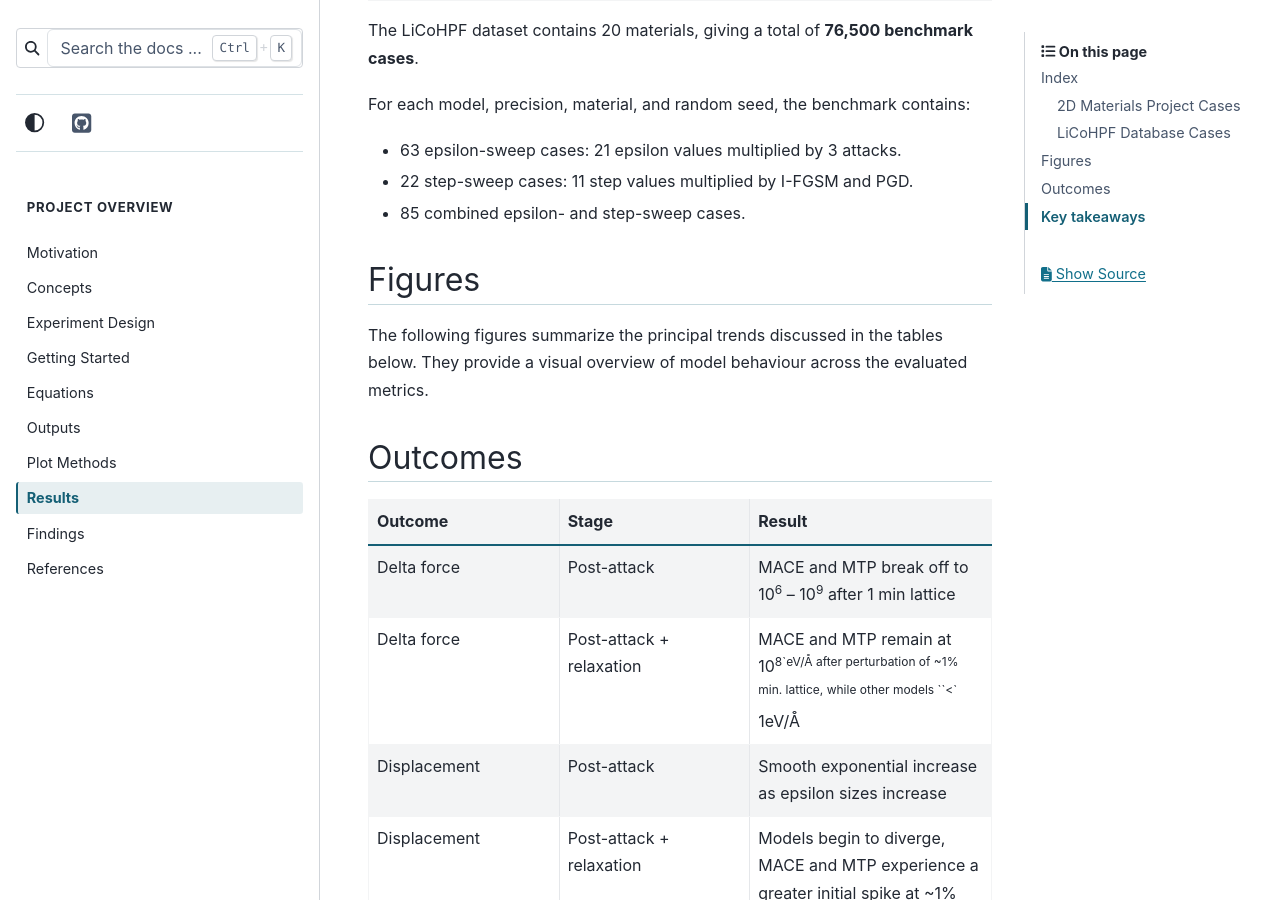
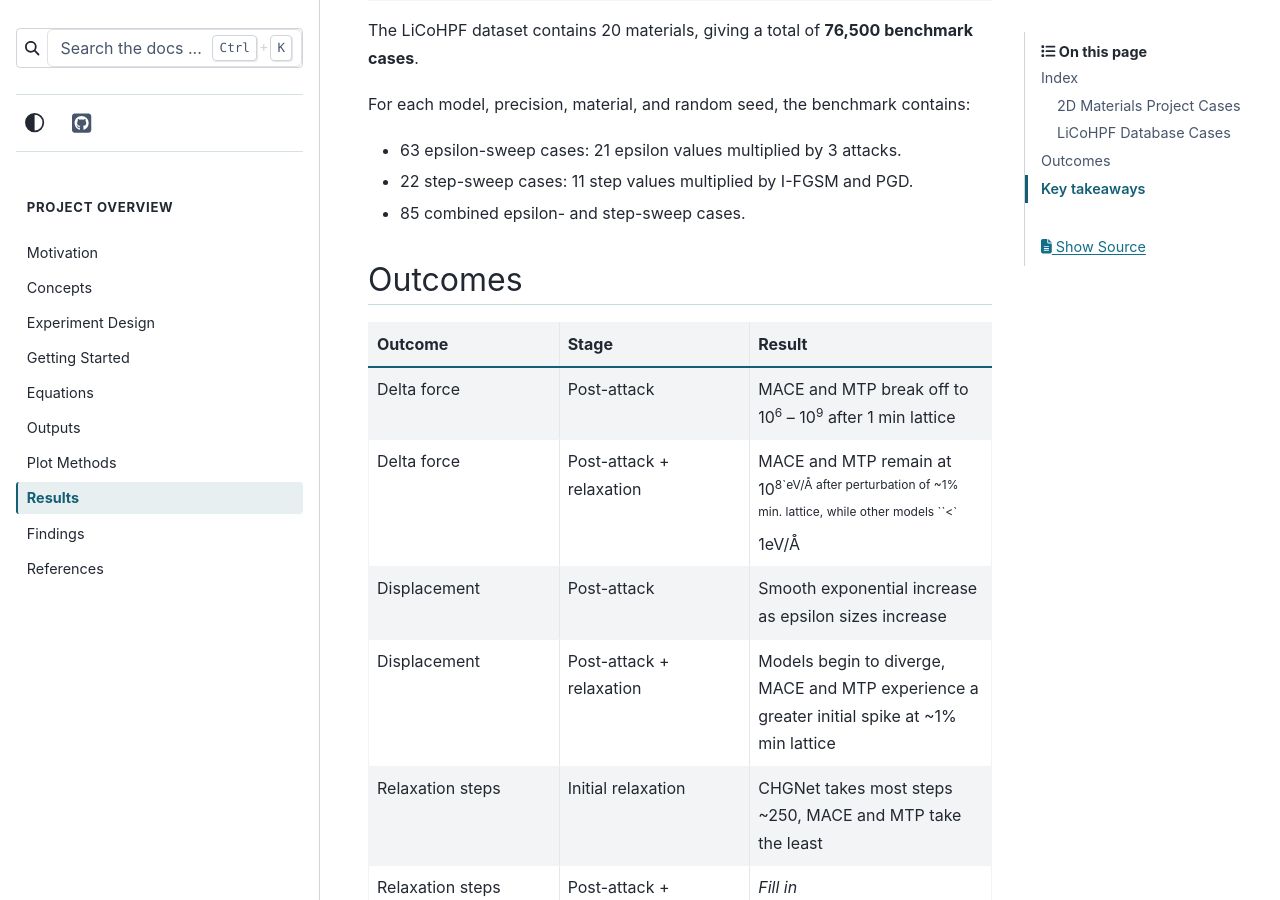
Before and after one commit to declanwhchan/mlff_attack_data_collection, a Sphinx documentation site: the page built from docs/source/results_index.rst, in a window 1280 px wide and 900 px high, scrolled down 2454 px. Built offline with Sphinx 7.4.7 and the PyData theme 0.15.4, drawn with Linux system fonts in a browser that asks for light colours; some of the changed lines change nothing that is shown.

Commit message:
fix: comment out figures section

```diff
--- a/docs/source/results_index.rst
+++ b/docs/source/results_index.rst
@@ -133,14 +133,14 @@ For each model, precision, material, and random seed, the benchmark contains:
 * 85 combined epsilon- and step-sweep cases.
 
 
-Figures
-----------------------
+.. Figures
+.. ----------------------
 
-The following figures summarize the principal trends discussed in the tables
-below. They provide a visual overview of model behaviour across the evaluated
-metrics.
+.. The following figures summarize the principal trends discussed in the tables
+.. below. They provide a visual overview of model behaviour across the evaluated
+.. metrics.
 
-.. list-table::
+.. list-table
 ..    :widths: 50 50
 ..    :class: borderless
 
```
